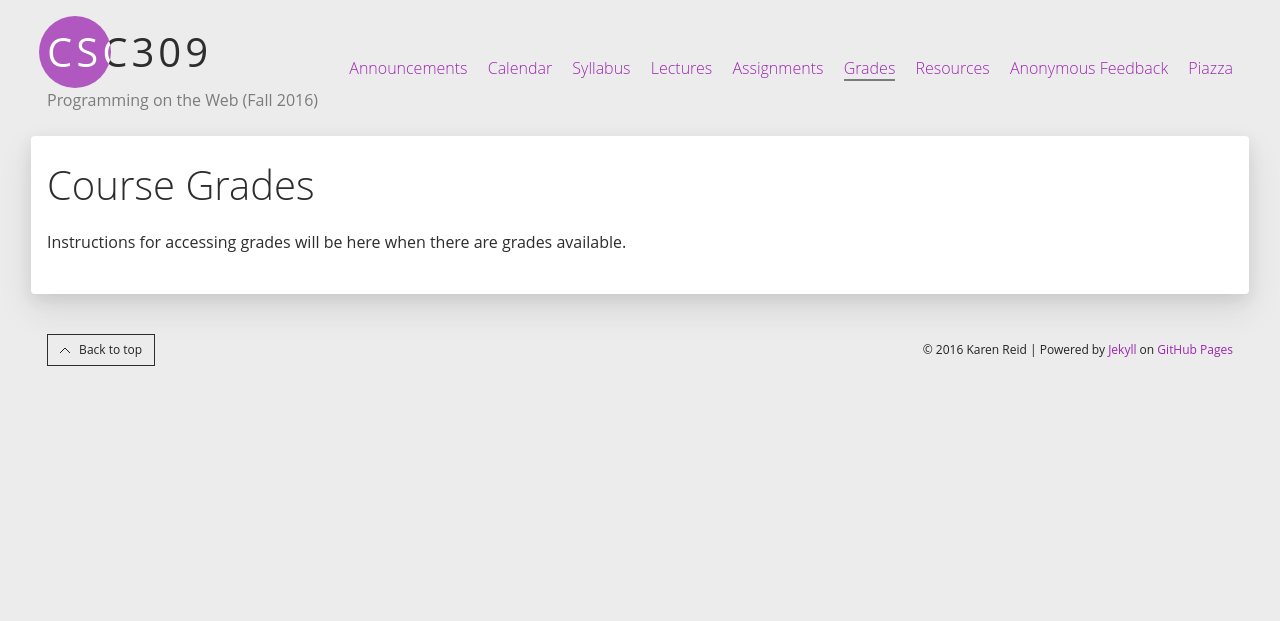
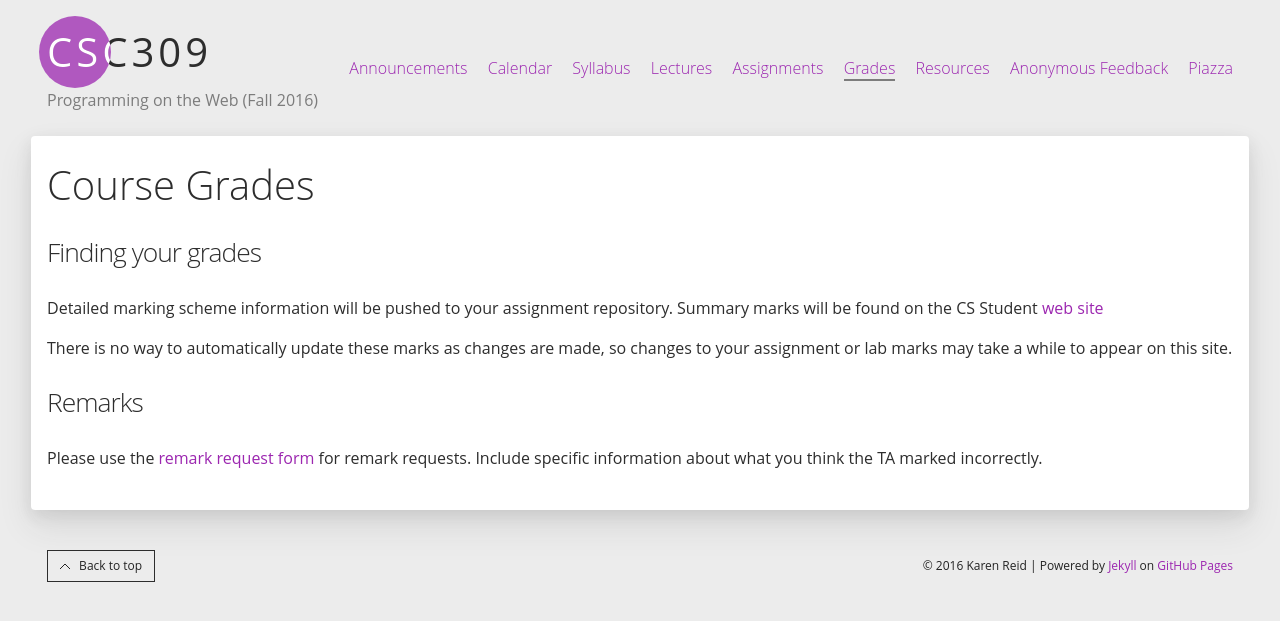
Before and after one commit to nigef/CSC309-Fall-2016.github.io, a Jekyll site: the page built from grades.md, in a window 1280 px wide. Shown: the top 621 px of the page. Built offline with Jekyll 4.4.1, drawn with Linux system fonts in a browser that asks for light colours.

Commit message:
adding grade information

```diff
--- a/grades.md
+++ b/grades.md
@@ -4,4 +4,12 @@ title: Course Grades
 permalink: /grades/
 ---
 
-Instructions for accessing grades will be here when there are grades available.
+### Finding your grades
+
+Detailed marking scheme information will be pushed to your assignment repository.  Summary marks will be found on the CS Student [web site](https://www.teach.cs.toronto.edu/students/)
+
+There is no way to automatically update these marks as changes are made, so changes to your assignment or lab marks may take a while to appear on this site.
+
+
+### Remarks
+Please use the  [remark request form](https://wwwcgi.cdf.utoronto.ca/~cs309hf/cgi-bin/remark-request.cgi?course=csc309h) for remark requests.  Include specific information about what you think the TA marked incorrectly.
```
